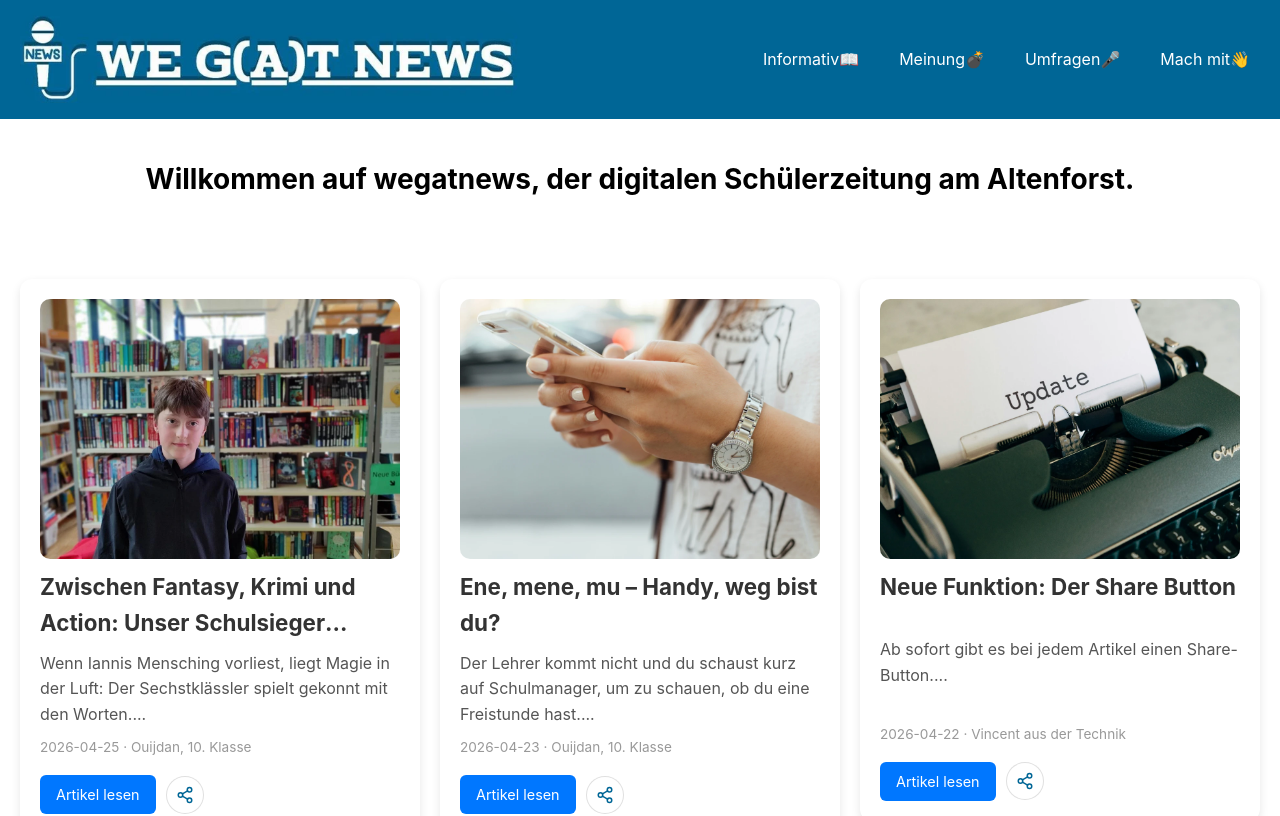
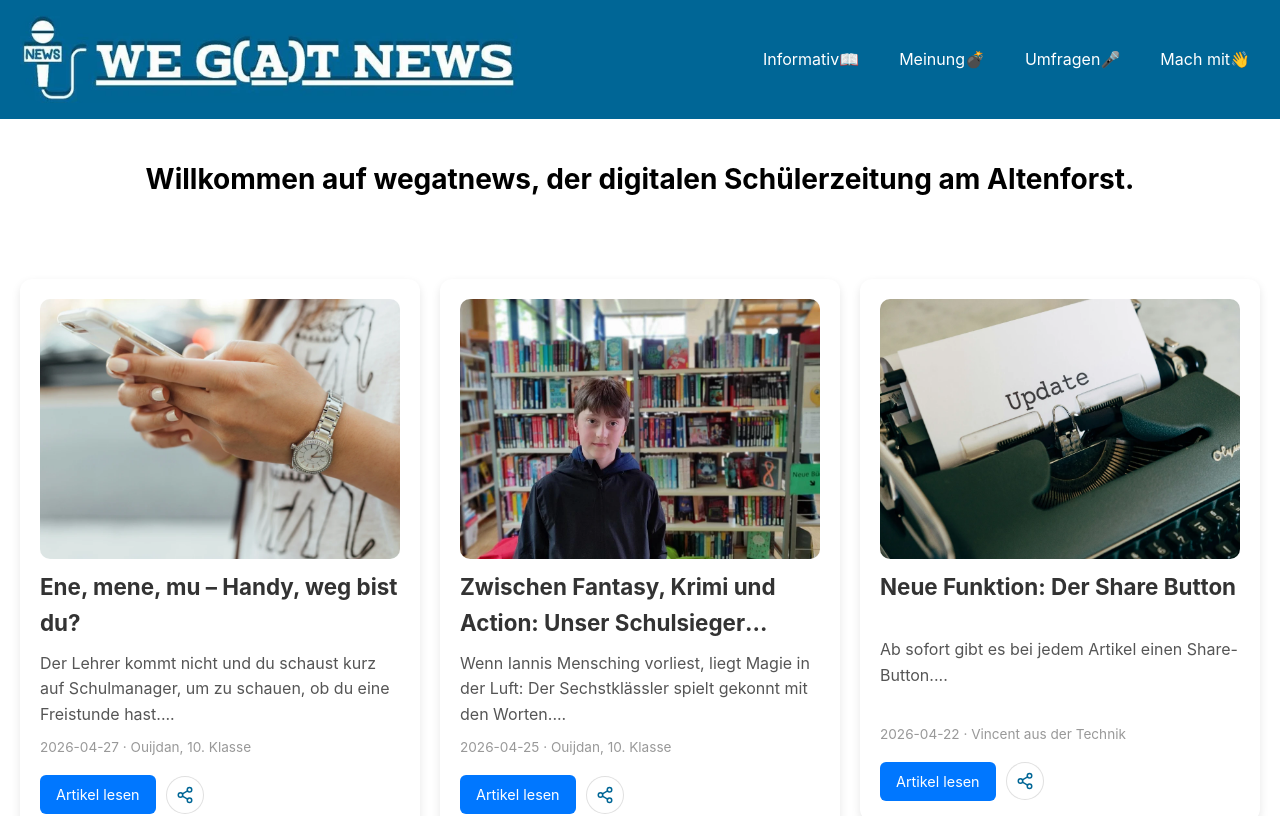
Before and after one commit to Chenjv2/wegatnews, a Next.js app: page / in a window 1280 px wide. Shown: the top 816 px of the page. Built offline with nearby package versions, Linux system fonts and the light colour scheme.

Commit message:
new row, updatet date

```diff
--- a/pages/index.js
+++ b/pages/index.js
@@ -8,8 +8,8 @@ export async function getStaticProps() {
 
   return {
     props: {
-      newestPosts: posts.slice(0, 20),
-      archivePosts: posts.slice(20),
+      newestPosts: posts.slice(0, 24),
+      archivePosts: posts.slice(24),
     },
   };
 }
--- a/posts/29.md
+++ b/posts/29.md
@@ -3,7 +3,7 @@ title: "Ene, mene, mu – Handy, weg bist du?"
 articleNumber: "29"
 image: "/article-images/29.webp"
 slug: "ene-mene-mu-handy-weg-bist-du"
-date: "2026-04-23"
+date: "2026-04-27"
 author: "Ouijdan, 10. Klasse"
 image_source: "https://unsplash.com/de/fotos/frau-mit-iphone-wahrend-des-tages-HbyYFFokvm0"
 preview: "Der Lehrer kommt nicht und du schaust kurz auf Schulmanager, um zu schauen, ob du eine Freistunde hast."
```
